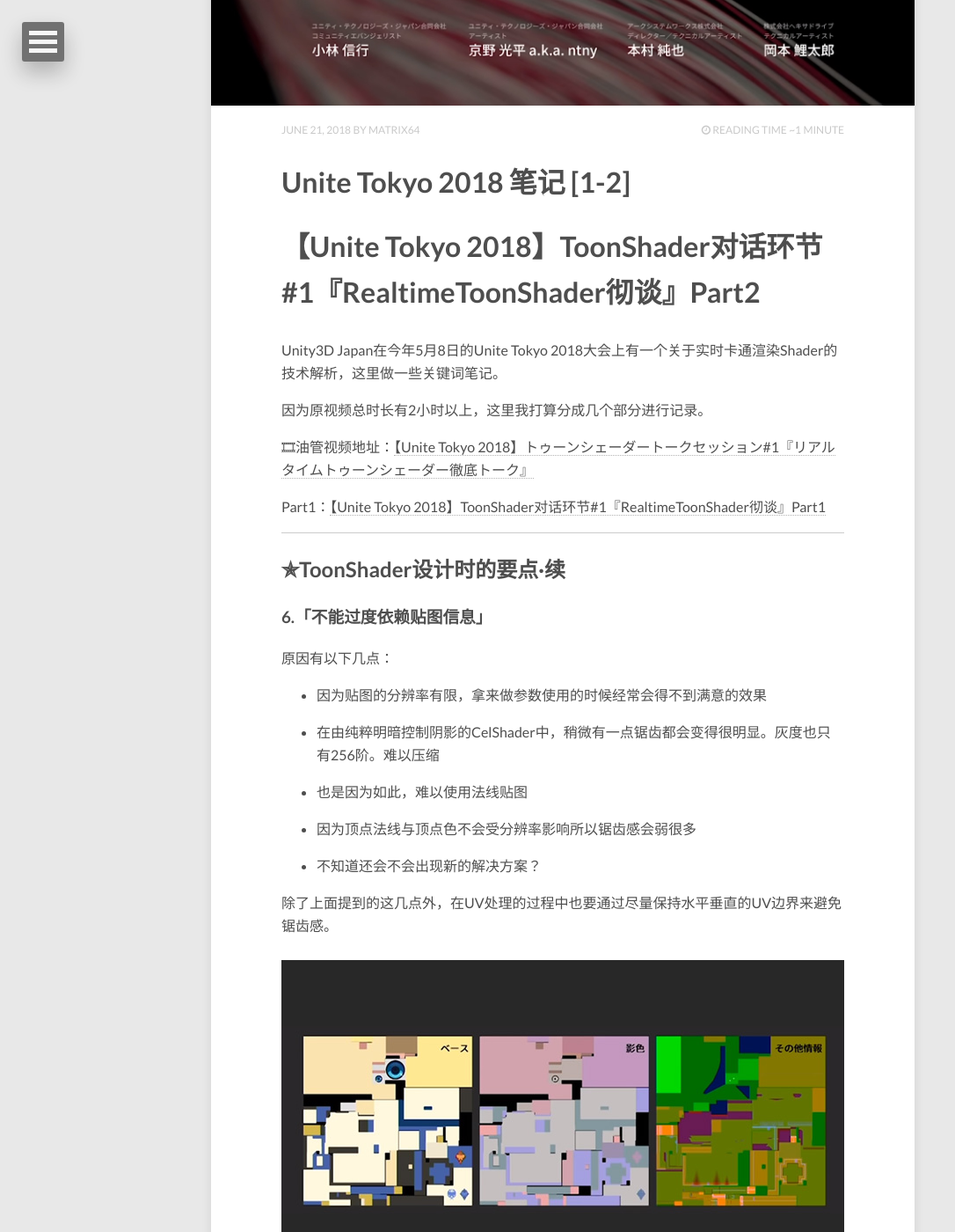
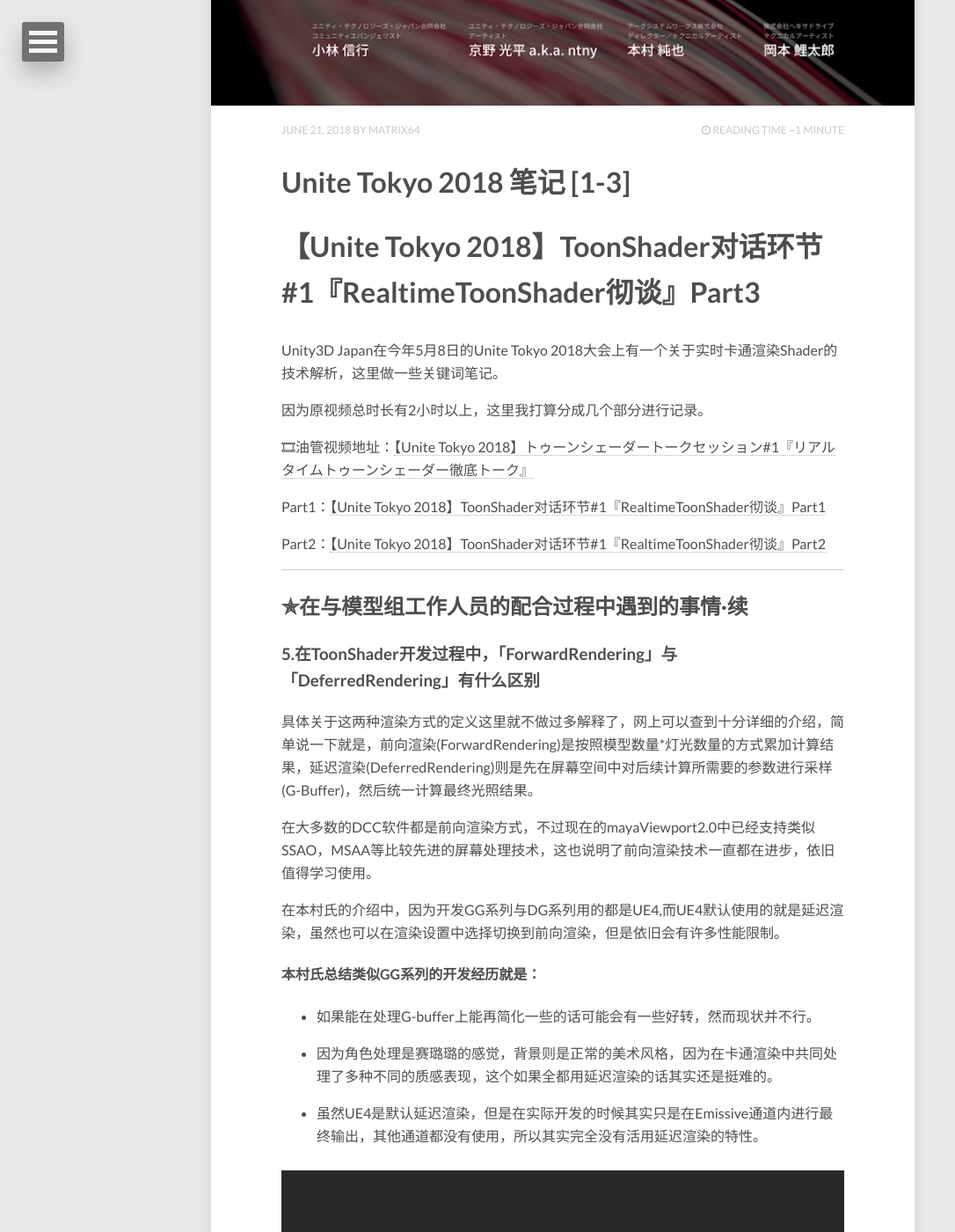
Before and after one commit to Matrix64/Matrix64.github.io, a Jekyll site: the page built from index.html, in a window 1280 px wide and 1400 px high, scrolled down 792 px. Shown: the whole window at 88% size, without its empty margins (0-1086 px from the left). Built offline with Jekyll 4.4.1, drawn with Linux system fonts in a browser that asks for light colours; nearby versions of some CDN libraries; formulas are drawn with MathJax 3; the list of posts is cut into pages by our own code; some of the changed text lies outside the part shown.

Commit message:
完成2018-06-21-Unite18ToonShader_p3-post

```diff
--- a/_posts/2018-06-21-Unite18ToonShader_p1-post.md
+++ b/_posts/2018-06-21-Unite18ToonShader_p1-post.md
@@ -18,6 +18,8 @@ Unity3D Japan在今年5月8日的Unite Tokyo 2018大会上有一个关于实时
 🎞油管视频地址：[【Unite Tokyo 2018】トゥーンシェーダートークセッション#1『リアルタイムトゥーンシェーダー徹底トーク』](https://www.youtube.com/watch?v=gi4XO0WiRcM&t)
 
 Part2：[【Unite Tokyo 2018】ToonShader对话环节#1『RealtimeToonShader彻谈』Part2](https://matrix64.github.io/Unite18ToonShader_p2-post/)
+
+Part3：[【Unite Tokyo 2018】ToonShader对话环节#1『RealtimeToonShader彻谈』Part2](https://matrix64.github.io/Unite18ToonShader_p3-post/)
 
 ---
 
@@ -43,7 +45,7 @@ Part2：[【Unite Tokyo 2018】ToonShader对话环节#1『RealtimeToonShader彻
 ---
 [1]关于UTS的细节构成可以参考[Unite Japan 2017](https://www.youtube.com/watch?v=6aNB9LhSx7g&index=)。
 
-## ✯ToonShader设计时的要点
+## ✯ToonShader相关的提问
 
 ### 1.「近似动漫的画面表现」
 
--- a/_posts/2018-06-21-Unite18ToonShader_p2-post.md
+++ b/_posts/2018-06-21-Unite18ToonShader_p2-post.md
@@ -17,6 +17,8 @@ Unity3D Japan在今年5月8日的Unite Tokyo 2018大会上有一个关于实时
 🎞油管视频地址：[【Unite Tokyo 2018】トゥーンシェーダートークセッション#1『リアルタイムトゥーンシェーダー徹底トーク』](https://www.youtube.com/watch?v=gi4XO0WiRcM&t)
 
 Part1：[【Unite Tokyo 2018】ToonShader对话环节#1『RealtimeToonShader彻谈』Part1](https://matrix64.github.io/Unite18ToonShader_p1-post/)
+
+Part1：[【Unite Tokyo 2018】ToonShader对话环节#1『RealtimeToonShader彻谈』Part3](https://matrix64.github.io/Unite18ToonShader_p3-post/)
 
 ---
 
@@ -45,11 +47,11 @@ Part1：[【Unite Tokyo 2018】ToonShader对话环节#1『RealtimeToonShader彻
 
 ## ✯在与模型组工作人员的配合过程中遇到的事情
 
-### 制作DCC插件方便生产
+### 1.制作DCC插件方便生产
 
 在游戏开发的过程中，程序开发完成shader之后，美术人员就要配合shader来调整UV，制作贴图，这个过程中如果能有一些针对性强的插件来制作，就可以更快的完成整个项目。比如顶点色编辑工具，法线编辑工具等等。我自己也会用一些Photoshop的插件来方便贴图的制作与打包导出等等。
 
-### 指导模型制作规范与传达Shader的原理
+### 2.指导模型制作规范与传达Shader的原理
 
 - 因为Shader与模型是配合工作的，所以介绍的时候也需要一起介绍
 
@@ -61,7 +63,7 @@ Part1：[【Unite Tokyo 2018】ToonShader对话环节#1『RealtimeToonShader彻
 
 - 同时也会举办shader学习会，所以多半的模型师都会自己设计shader
 
-### 与外部技术团队合作进行插件开发
+### 3.与外部技术团队合作进行插件开发
 
 京野氏当初与外部公司合作开发了法线编辑工具，也是为了方便后续的贴图制作流程。
 
--- /dev/null
+++ b/_posts/2018-06-21-Unite18ToonShader_p3-post.md
@@ -0,0 +1,220 @@
+---
+layout: post
+title: "Unite Tokyo 2018 笔记 [1-3]"
+description: "记录Unite 2018 关于RealtimeToonShader方面内容"
+modified: 2018-06-26
+tags: [Unite Tokyo 2018, Unity, Shader, 笔记]
+image:
+  feature: unite\toonShader\cover.jpg
+---
+
+# 【Unite Tokyo 2018】ToonShader对话环节#1『RealtimeToonShader彻谈』Part3
+
+Unity3D Japan在今年5月8日的Unite Tokyo 2018大会上有一个关于实时卡通渲染Shader的技术解析，这里做一些关键词笔记。
+
+因为原视频总时长有2小时以上，这里我打算分成几个部分进行记录。
+
+🎞油管视频地址：[【Unite Tokyo 2018】トゥーンシェーダートークセッション#1『リアルタイムトゥーンシェーダー徹底トーク』](https://www.youtube.com/watch?v=gi4XO0WiRcM&t)
+
+Part1：[【Unite Tokyo 2018】ToonShader对话环节#1『RealtimeToonShader彻谈』Part1](https://matrix64.github.io/Unite18ToonShader_p1-post/)
+
+Part2：[【Unite Tokyo 2018】ToonShader对话环节#1『RealtimeToonShader彻谈』Part2](https://matrix64.github.io/Unite18ToonShader_p2-post/)
+
+---
+
+## ✯在与模型组工作人员的配合过程中遇到的事情·续
+
+### 5.在ToonShader开发过程中，「ForwardRendering」与「DeferredRendering」有什么区别
+
+具体关于这两种渲染方式的定义这里就不做过多解释了，网上可以查到十分详细的介绍，简单说一下就是，前向渲染(ForwardRendering)是按照模型数量*灯光数量的方式累加计算结果，延迟渲染(DeferredRendering)则是先在屏幕空间中对后续计算所需要的参数进行采样(G-Buffer)，然后统一计算最终光照结果。
+
+在大多数的DCC软件都是前向渲染方式，不过现在的mayaViewport2.0中已经支持类似SSAO，MSAA等比较先进的屏幕处理技术，这也说明了前向渲染技术一直都在进步，依旧值得学习使用。
+
+在本村氏的介绍中，因为开发GG系列与DG系列用的都是UE4,而UE4默认使用的就是延迟渲染，虽然也可以在渲染设置中选择切换到前向渲染，但是依旧会有许多性能限制。
+
+#### 本村氏总结类似GG系列的开发经历就是：
+
+- 如果能在处理G-buffer上能再简化一些的话可能会有一些好转，然而现状并不行。
+
+- 因为角色处理是赛璐璐的感觉，背景则是正常的美术风格，因为在卡通渲染中共同处理了多种不同的质感表现，这个如果全都用延迟渲染的话其实还是挺难的。
+
+- 虽然UE4是默认延迟渲染，但是在实际开发的时候其实只是在Emissive通道内进行最终输出，其他通道都没有使用，所以其实完全没有活用延迟渲染的特性。
+
+<figure>
+	<a href="/images/unite/toonShader/GGxShader.jpg"><img src="/images/unite/toonShader/GGxShader.jpg" alt=""></a>
+	<figcaption>Shader的前四个通道值都是0</figcaption>
+</figure>
+
+#### 如果延迟渲染能更进一步的话
+
+- 延迟渲染的渲染方式很吸引人，而且可以无顾虑的设置灯光这一点也很有魅力。
+
+- 如果G-buffer的自定义程度能更高一些的话，说不定就能制作出更有趣的Shader了。
+
+- 因为G-buffer也是图片信息，如果进行模糊后再做线性插值计算的话，感觉能有很多新的效果出现。
+
+- 然而现阶段因为技术与知识水平不足没办法在实际项目中进行操作。希望以后这种自定义的操作可以得到简化…。
+
+### 6.「ToonLine」效果表现过程中遇到的一些难点
+
+#### 在背面挤出描边法中会遇到边界断开的情况
+
+- 法线不平滑的地方就会遇到这种情况
+
+- 但是在阴影处理时，又会希望使用到硬边效果(=法线不平滑)
+
+#### 之所以选择背面挤出描边法
+
+- 可以实时查看效果，进行调整
+
+- 在shader中就可以进行各种调整。修改强弱，扩边距离等
+
+- 在配合使用顶点色进行控制的时候，能实时得到反馈，这一点很重要
+
+- 因为顶点色是以float格式存储，效果要远好于用贴图的256色阶，顶点色的质量损失是最少的
+
+#### 在使用背面挤出描边法时候的小技巧(以GGXrd为例)
+
+<figure>
+	<a href="/images/unite/toonShader/outLine.jpg"><img src="/images/unite/toonShader/outLine.jpg" alt=""></a>
+	<figcaption>理想的边界效果</figcaption>
+</figure>
+
+- 模型在导入Unreal引擎的时候可以选择自动进行法线计算，通过对引擎进行**修改**，可以将自动计算得到的法线存储到模型的**切线**信息中。
+
+- 可以通过这种法线编辑来修正由硬边计算产生的描边断开的情况
+
+- 之所以选择导入切线信息而不是直接使用顶点色进行修复是因为切线信息会随着模型的变化而实时变化，顶点信息则不会发生改变
+
+- 这种做法会导致无法正常使用法线贴图，不过因为项目中原本也没有用到法线贴图所以没有产生影响
+
+- 不知道这种操作流程在Unity中如何进行实现
+
+#### 描边效果的重要性
+
+<figure>
+	<a href="/images/unite/toonShader/outLineCP.jpg"><img src="/images/unite/toonShader/outLineCP.jpg" alt=""></a>
+	<figcaption>描边效果对比</figcaption>
+</figure>
+
+- 描边效果并不仅仅为了制作出「类似动漫」的感觉
+
+- 在考虑描边效果的时候，要从描边的「作用」来思考
+
+- 人眼与大脑在传达信息的过程中轮廓线会起到强调的作用。
+
+- 最终会提高描边对象的「辨识度」。这和体育新闻的大标题原理类似(体育新闻的标题会有很粗的多重彩色描边来用于强调文字)
+
+### 7.关于ToonShader在海外的评价与人气有什么感想
+
+#### 动漫风格是无国界的
+
+- 日式动漫风格在海外也渐渐变得习以为常了
+
+- 有些海外同人作品的绘画质量甚至会高于日本本土作品
+
+- 其中一些已经超出「宅文化」的范畴，而渐渐被大众人群所接受理解
+
+- 年轻一代也是看着重播版「龙珠」长大的
+
+- 大家渐渐具有同感。会被同一件事物感动，会热血，也会感到「萌え」
+
+#### 需求强劲
+
+- 特别是在游戏领域，那些受到日本的动漫、游戏影响而长大的一代人会有强烈需求
+
+- 自从做了技术介绍之后就经常会听到「做成类似罪恶装备的〇〇效果就行了！」这样的需求
+
+- 但是不是说做成了卡通渲染风格就能「大卖」
+
+- 写实风格也有很高的人气，卡通风格只是处于没有劣势的境地而已
+
+- 说到底还是要看作品的内容
+
+#### 具体谈谈NPR效果的必要性与需求
+
+- 类比好莱坞电影：即使原作是漫画，在影视化之后也会借助CG技术制作成超写实风格的成品
+
+- 日本的动漫与游戏：更加重视实现将原作漫画等的画面直接运动起来的效果，追求非写实的表现
+
+关于NPR的参考文献可以查看这个网站：http://www.red3d.com/cwr/npr/
+
+海外的一些动漫风格表现作品有：
+
+- [ObanStarRacers](http://obanstarracers.com/)
+
+- [Sav!The World](http://savtheworld.com/)
+
+- [RWBY](http://rwby.jp/)
+
+- [Rooster Teeth Productions](https://roosterteeth.com/)
+
+- [BLUE ZOO](https://www.blue-zoo.co.uk/)
+
+### 8.对于ToonShader未来的发展，现在有什么期待的新技术么
+
+#### 技术：实时光线追踪(Realtime Ray Tracing)
+
+- 可能会成为自身阴影、AO的全新解决方案
+
+- 不知道可控程度有多少
+
+#### 技术：从写实效果到背景美术的切换
+
+- 需要与卡通角色一致的背景
+
+- 已经实现了线下的背景转换，然而不确定这个技术运用到实时渲染上是不是只是时间问题了
+
+- 从写实游戏背景到卡通游戏背景的转换也就成为了可能
+
+#### 灵活用法：虚拟角色
+
+- 虽然现在Vtuber已经在使用了，然而应该还可以在其他领域里得到运用
+
+- 想要得到有别于写实风格的富有魅力的表现，那就可以用到ToonShader了
+
+- 也可以运用到虚拟角色的演出等娱乐节目中去
+
+#### 灵活用法：(设想)与AI、AR等的合作
+
+- HMD的视野内看到的人自动替换成虚拟形象
+
+- 现实中的画面也能自动替换成绘画风格。实现字面意义的进入「动漫的世界」
+
+- 强化已有娱乐项目的体验
+
+- 将写实运动项目进行背景，角色的替换，添加特效与音效做成超人运动会!什么的(23333)
+
+### 9.ToonShader开发中最重要的是什么
+
+#### 不断的试错与改善
+
+- 不要满足与现状，要时刻追求与探索更好的表现方式
+
+- 不要停留在已有的条件框架下，尝试使用各种手段进行改善优化
+
+#### 结论：关于ToonShader的将来
+
+- 海外一直都在进行写实风格表现手法的学术研究，从这方面想要进行突破的空间可能比较小
+
+- 另一方面，卡通渲染风格则是停留在初期阶段，所以各种表现风格与表现手法都还有发展的余地
+
+- 相信卡通渲染技术今后也会不断出现新的表现与技术
+
+- 游戏画质可以说是日新月异，写实渲染给人带来的视觉冲击力相比以前已经渐渐降低了
+
+- 现在正是卡通渲染表现得以大力发展的时代，说不定能再次带来以前对新技术的兴奋感
+
+- 敬请期待
+
+#### 结论的结论
+
+- 说到底这也不能只靠ToonShader自己发展，也需要游戏与影视等其他作品相互配合。
+
+- 画质再好作品本身无趣的话也是没有意义
+
+- 所以选择与作品相匹配的艺术风格才是最重要的
+
+- 更进一步的从作品艺术风格以外的部分提高作品本身的水平也是相当重要的
+
+# おわり
```
Also changed, not shown: other parts of _posts/2018-06-21-Unite18ToonShader_p2-post.md (+1 -1 lines), images/unite/toonShader/GGxShader.jpg (added), images/unite/toonShader/outLine.jpg (added), images/unite/toonShader/outLineCP.jpg (added).
